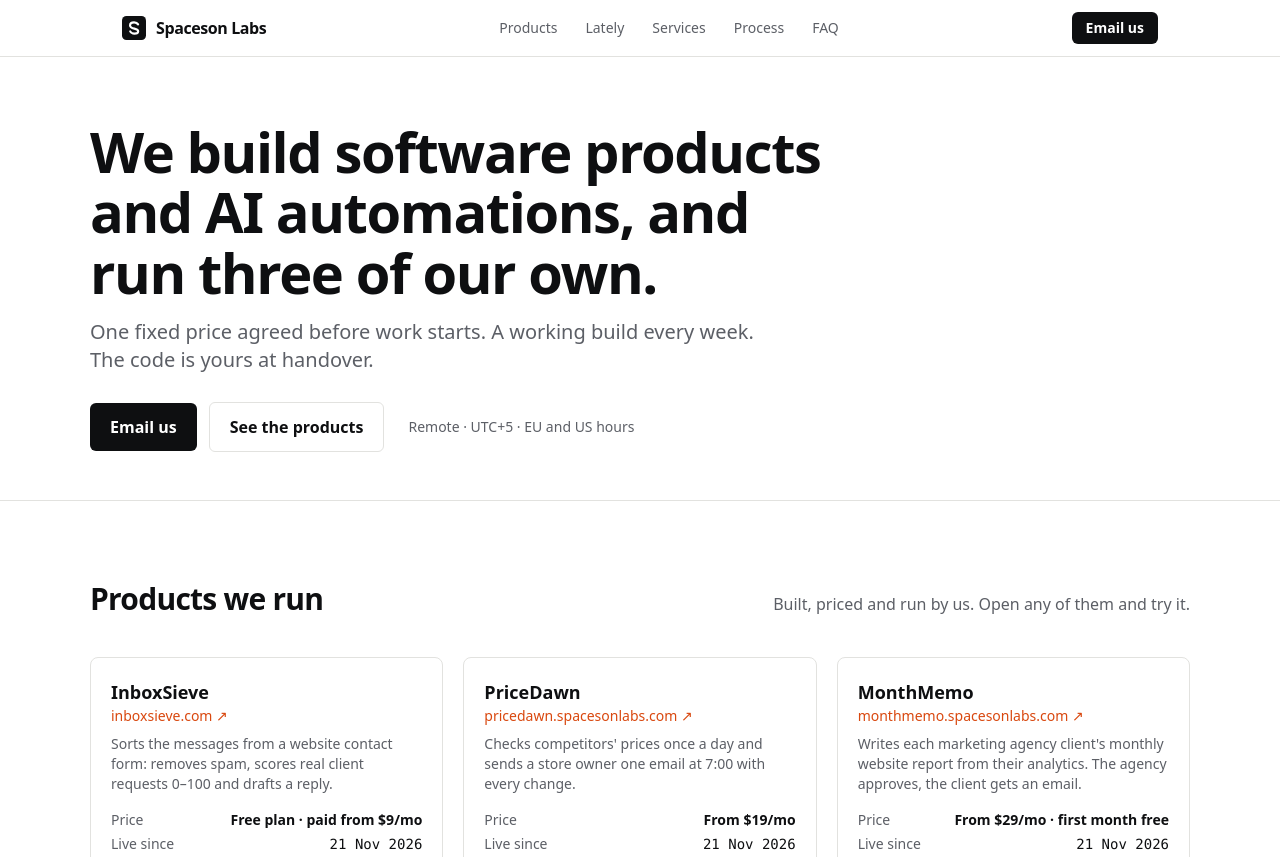
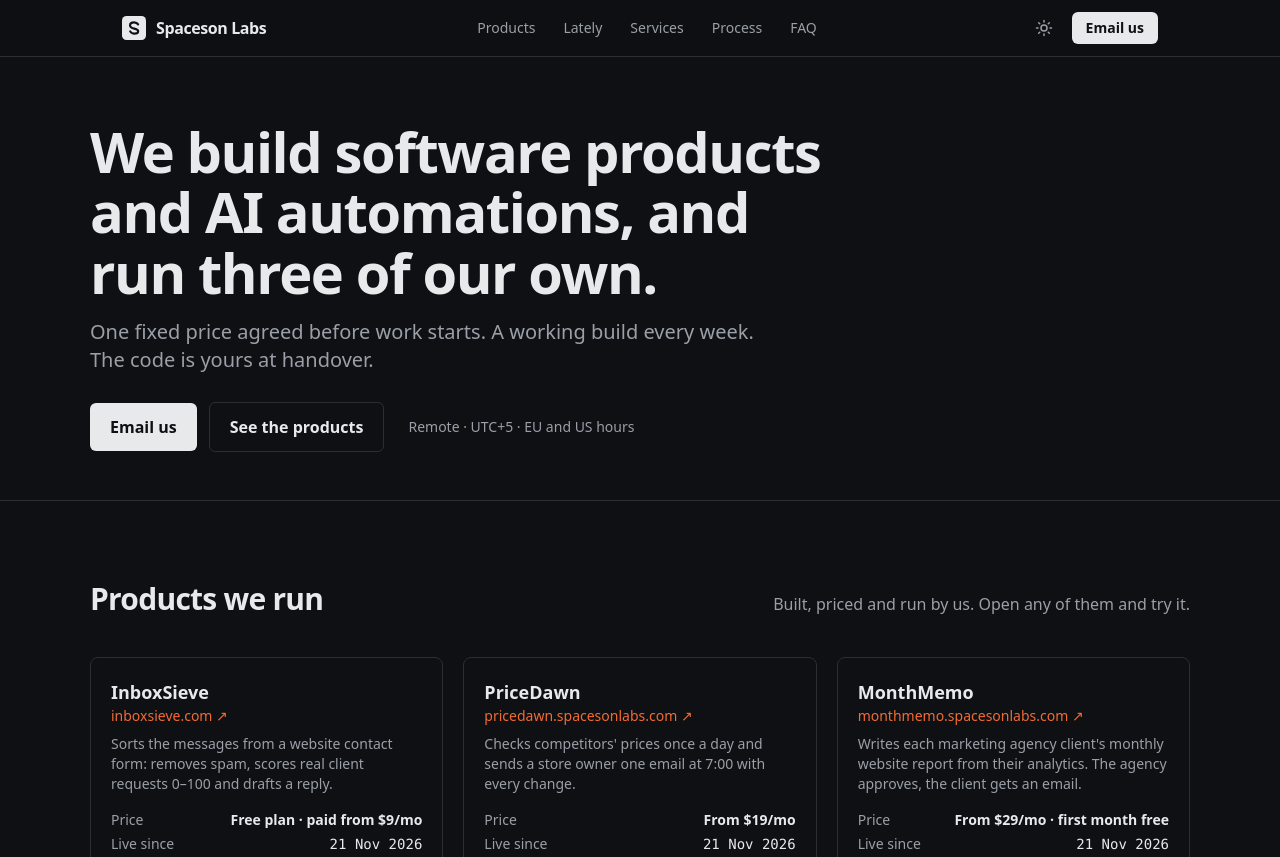
Before and after one commit to earthspacon/spaceson-labs-site, an Astro site: page / in a window 1280 px wide. Shown: the top 857 px of the page. Built offline with nearby package versions, Linux system fonts and the light colour scheme; Astro itself is replaced by a stand-in of ours.

Commit message:
feat: dark theme by default with a light switch

```diff
--- a/src/components/Header.astro
+++ b/src/components/Header.astro
@@ -1,6 +1,7 @@
 ---
 import { CONTACT_EMAIL, STUDIO_NAME } from '../config';
 import Logo from './Logo.astro';
+import ThemeToggle from './ThemeToggle.astro';
 
 const base = import.meta.env.BASE_URL.replace(/\/?$/, '/');
 
@@ -22,6 +23,8 @@ const LINKS = [
     <nav class="hidden items-center gap-7 text-sm text-muted md:flex" aria-label="Main">
       {LINKS.map((link) => <a href={link.href} class="transition hover:text-ink">{link.label}</a>)}
     </nav>
+    <div class="flex items-center gap-3">
+      <ThemeToggle />
       <a
         href={`mailto:${CONTACT_EMAIL}`}
         class="rounded-md bg-ink px-3.5 py-1.5 text-sm font-semibold text-paper transition hover:bg-accent"
@@ -29,4 +32,5 @@ const LINKS = [
         Email us
       </a>
     </div>
+  </div>
 </header>
--- a/src/components/Logo.astro
+++ b/src/components/Logo.astro
@@ -1,4 +1,4 @@
 <svg width="24" height="24" viewBox="0 0 32 32" aria-hidden="true">
-  <rect width="32" height="32" rx="6" fill="#0e0f11"></rect>
-  <path d="M21.5 11.2c-1-1.7-3-2.7-5.4-2.7-3.2 0-5.4 1.7-5.4 4.1 0 5.4 10.9 3.1 10.9 7.6 0 1.9-2 3.3-5.1 3.3-2.6 0-4.6-1.1-5.6-3" fill="none" stroke="#ffffff" stroke-width="2.8" stroke-linecap="round"></path>
+  <rect width="32" height="32" rx="6" fill="var(--ink)"></rect>
+  <path d="M21.5 11.2c-1-1.7-3-2.7-5.4-2.7-3.2 0-5.4 1.7-5.4 4.1 0 5.4 10.9 3.1 10.9 7.6 0 1.9-2 3.3-5.1 3.3-2.6 0-4.6-1.1-5.6-3" fill="none" stroke="var(--paper)" stroke-width="2.8" stroke-linecap="round"></path>
 </svg>
--- /dev/null
+++ b/src/components/ThemeToggle.astro
@@ -0,0 +1,39 @@
+<button
+  type="button"
+  id="theme-toggle"
+  class="grid size-8 place-items-center rounded-md text-muted transition hover:text-ink focus-visible:outline-2 focus-visible:outline-offset-2 focus-visible:outline-accent"
+  aria-label="Switch to light theme"
+>
+  <svg class="size-[18px] [:root[data-theme='light']_&]:hidden" viewBox="0 0 24 24" fill="none" stroke="currentColor" stroke-width="2" stroke-linecap="round" aria-hidden="true">
+    <circle cx="12" cy="12" r="4"></circle>
+    <path d="M12 2v2M12 20v2M4.9 4.9l1.4 1.4M17.7 17.7l1.4 1.4M2 12h2M20 12h2M4.9 19.1l1.4-1.4M17.7 6.3l1.4-1.4"></path>
+  </svg>
+  <svg class="hidden size-[18px] [:root[data-theme='light']_&]:block" viewBox="0 0 24 24" fill="none" stroke="currentColor" stroke-width="2" stroke-linecap="round" stroke-linejoin="round" aria-hidden="true">
+    <path d="M21 12.8A9 9 0 1 1 11.2 3a7 7 0 0 0 9.8 9.8z"></path>
+  </svg>
+</button>
+
+<script>
+  const button = document.getElementById('theme-toggle');
+  const root = document.documentElement;
+
+  function syncLabel() {
+    const isLight = root.dataset.theme === 'light';
+    button?.setAttribute('aria-label', isLight ? 'Switch to dark theme' : 'Switch to light theme');
+  }
+
+  syncLabel();
+  button?.addEventListener('click', () => {
+    const next = root.dataset.theme === 'light' ? 'dark' : 'light';
+    if (next === 'light') {
+      root.dataset.theme = 'light';
+    } else {
+      delete root.dataset.theme;
+    }
+    document.querySelector('meta[name="theme-color"]')?.setAttribute('content', next === 'light' ? '#ffffff' : '#0e1013');
+    try {
+      localStorage.theme = next;
+    } catch (error) {}
+    syncLabel();
+  });
+</script>
--- a/src/layouts/Base.astro
+++ b/src/layouts/Base.astro
@@ -16,7 +16,16 @@ const ogImage = Astro.site ? new URL(`${base}og.png`, Astro.site).href : `${base
     <meta name="viewport" content="width=device-width, initial-scale=1" />
     <title>{title}</title>
     <meta name="description" content={description} />
-    <meta name="theme-color" content="#ffffff" />
+    <meta name="color-scheme" content="dark light" />
+    <meta name="theme-color" content="#0e1013" />
+    <script is:inline>
+      try {
+        if (localStorage.theme === 'light') {
+          document.documentElement.dataset.theme = 'light';
+          document.querySelector('meta[name="theme-color"]').content = '#ffffff';
+        }
+      } catch (error) {}
+    </script>
     <link rel="icon" type="image/svg+xml" href={`${base}favicon.svg`} />
     <link rel="icon" type="image/png" sizes="32x32" href={`${base}favicon-32.png`} />
     <link rel="apple-touch-icon" href={`${base}apple-touch-icon.png`} />
--- a/src/styles/global.css
+++ b/src/styles/global.css
@@ -1,21 +1,40 @@
 @import 'tailwindcss';
 @import '@fontsource-variable/inter';
 
-@theme {
+@theme inline {
+  --color-ink: var(--ink);
+  --color-paper: var(--paper);
+  --color-panel: var(--panel);
+  --color-line: var(--line);
+  --color-muted: var(--muted);
+  --color-accent: var(--accent);
   --font-sans: 'Inter Variable', ui-sans-serif, system-ui, sans-serif;
   --font-mono: ui-monospace, 'SF Mono', Menlo, Consolas, monospace;
-  --color-ink: #0e0f11;
-  --color-paper: #ffffff;
-  --color-panel: #f5f5f4;
-  --color-line: #e2e2df;
-  --color-muted: #5c5f66;
-  --color-accent: #d9480f;
   --container-page: 1100px;
+}
+
+:root {
+  --ink: #e8e9eb;
+  --paper: #0e1013;
+  --panel: #16191d;
+  --line: #2a2e34;
+  --muted: #9a9fa8;
+  --accent: #f26b33;
+  color-scheme: dark;
+}
+
+:root[data-theme='light'] {
+  --ink: #0e0f11;
+  --paper: #ffffff;
+  --panel: #f5f5f4;
+  --line: #e2e2df;
+  --muted: #5c5f66;
+  --accent: #d9480f;
+  color-scheme: light;
 }
 
 html {
   scroll-behavior: smooth;
-  color-scheme: light;
 }
 
 body {
```
Lines whose indentation alone changed are shown as unchanged.
